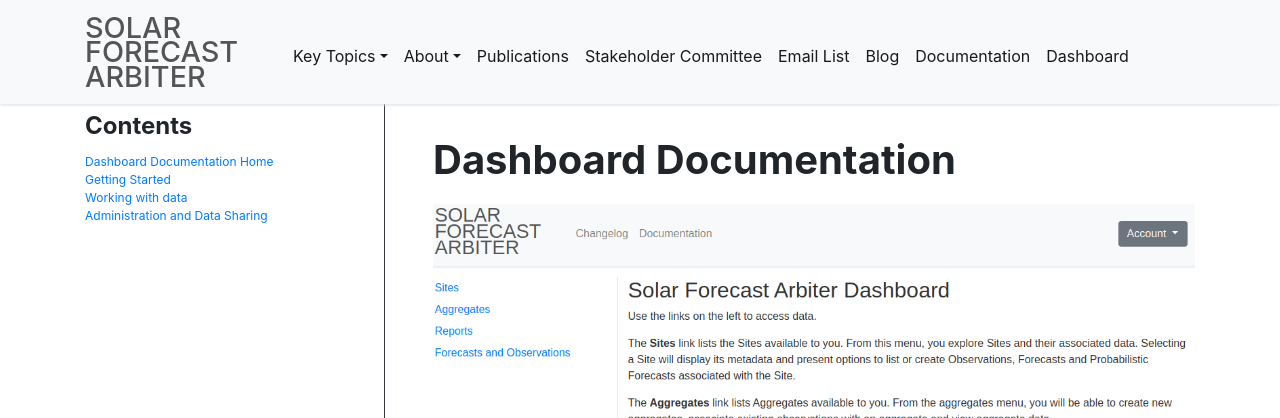
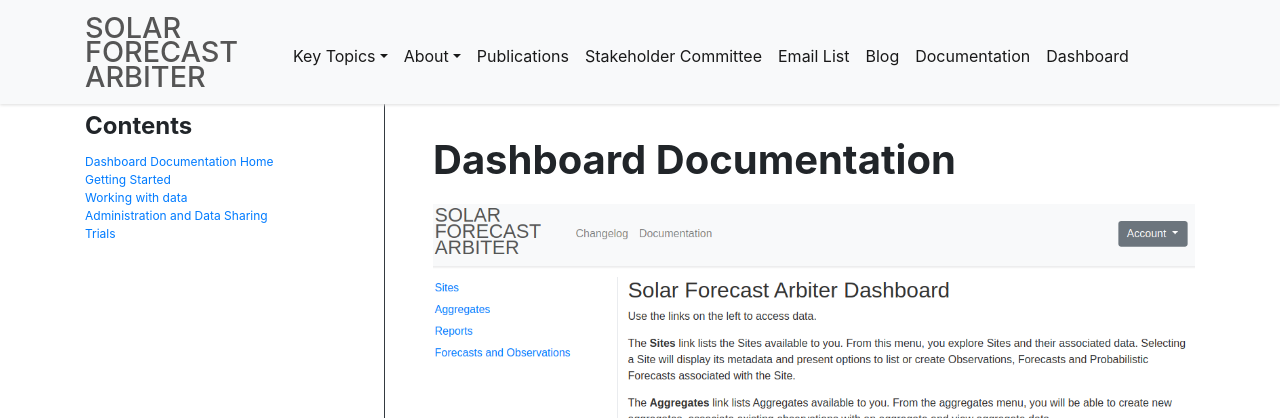
Before and after one commit to SolarArbiter/SolarArbiter.github.io, a Jekyll site: the page built from documentation/dashboard/documentation.md, in a window 1280 px wide. Shown: the top 418 px of the page. Built offline with Jekyll 4.4.1, drawn with Linux system fonts in a browser that asks for light colours.

Commit message:
trials doc

```diff
--- a/_includes/dashboard_admin_sidebar.html
+++ b/_includes/dashboard_admin_sidebar.html
@@ -35,5 +35,6 @@
       </ul>
     <li><a href="#permissions-reference-table">Permissions Reference Table</a></li>
   </ul>
+  <li><a href="/documentation/dashboard/trials">Trials</a></li>
 </ul>
 </div>
--- a/_includes/dashboard_data_sidebar.html
+++ b/_includes/dashboard_data_sidebar.html
@@ -31,5 +31,6 @@
     <li><a href="#data-validation">Data Validation</a></li>
   </ul>
   <li><a href="/documentation/dashboard/administration">Administration and Data Sharing</a></li>
+  <li><a href="/documentation/dashboard/trials">Trials</a></li>
   </ul>
 </div>
--- a/_includes/dashboard_getting_started_sidebar.html
+++ b/_includes/dashboard_getting_started_sidebar.html
@@ -13,5 +13,6 @@
   </ul>
   <li><a href="/documentation/dashboard/working-with-data/">Working with data</a></li>
   <li><a href="/documentation/dashboard/administration">Administration and Data Sharing</a></li>
+  <li><a href="/documentation/dashboard/trials">Trials</a></li>
   </ul>
 </div>
--- a/_includes/dashboard_sidebar.html
+++ b/_includes/dashboard_sidebar.html
@@ -5,5 +5,6 @@
   <li><a href="/documentation/dashboard/getting-started/">Getting Started</a></li>
   <li><a href="/documentation/dashboard/working-with-data/">Working with data</a></li>
   <li><a href="/documentation/dashboard/administration">Administration and Data Sharing</a></li>
+  <li><a href="/documentation/dashboard/trials">Trials</a></li>
   </ul>
 </div>
```
